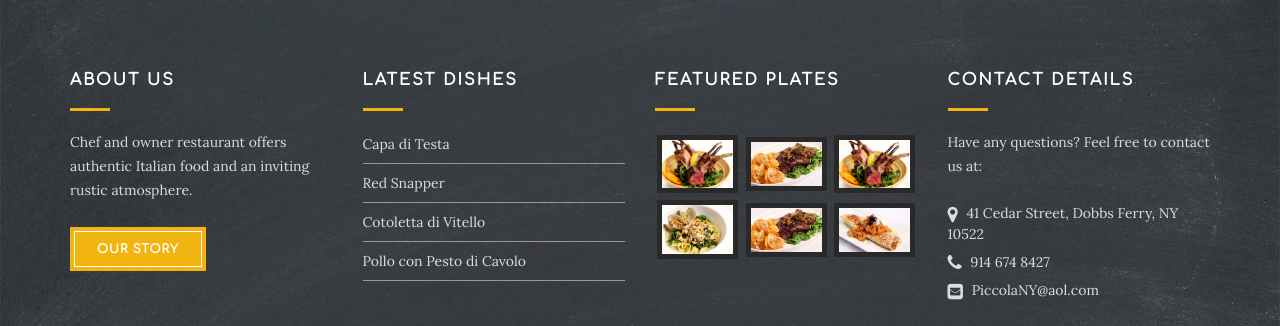
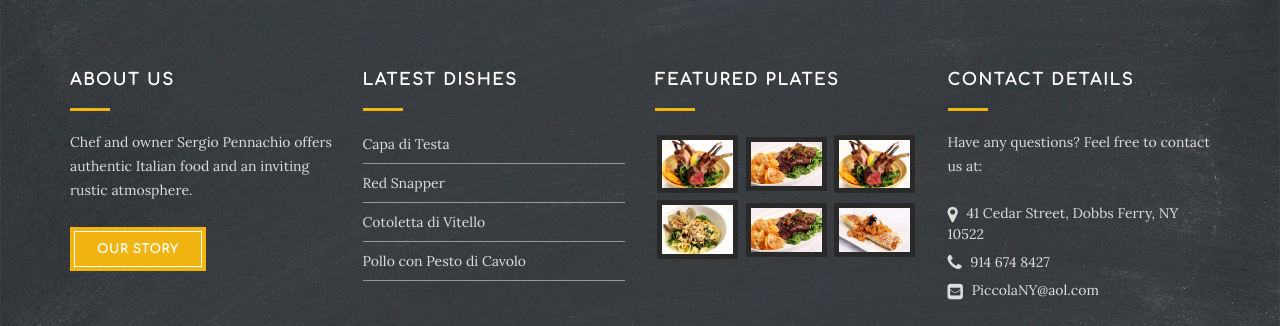
Before and after one commit to PiccolaTrattoria/piccola, a Jekyll site: the page built from index.html, in a window 1280 px wide and 900 px high, scrolled down 579 px, cut to the strip 445-771 px from the top of the window. Built offline with Jekyll 4.4.1, drawn with Linux system fonts in a browser that asks for light colours; nearby versions of some CDN libraries; some web fonts are replaced; library files that are not in the unit come from our copies.

```diff
--- a/_includes/footer.html
+++ b/_includes/footer.html
@@ -12,7 +12,7 @@
 
         <h4>ABOUT US</h4>
 
-        <p>Chef and owner restaurant offers authentic Italian food and an inviting rustic atmosphere.</p>
+        <p>Chef and owner Sergio Pennachio offers authentic Italian food and an inviting rustic atmosphere.</p>
 
         <a href="about.html" class="btn btn-lg btn-yellow-x-small scrool">OUR STORY</a>
 
```
